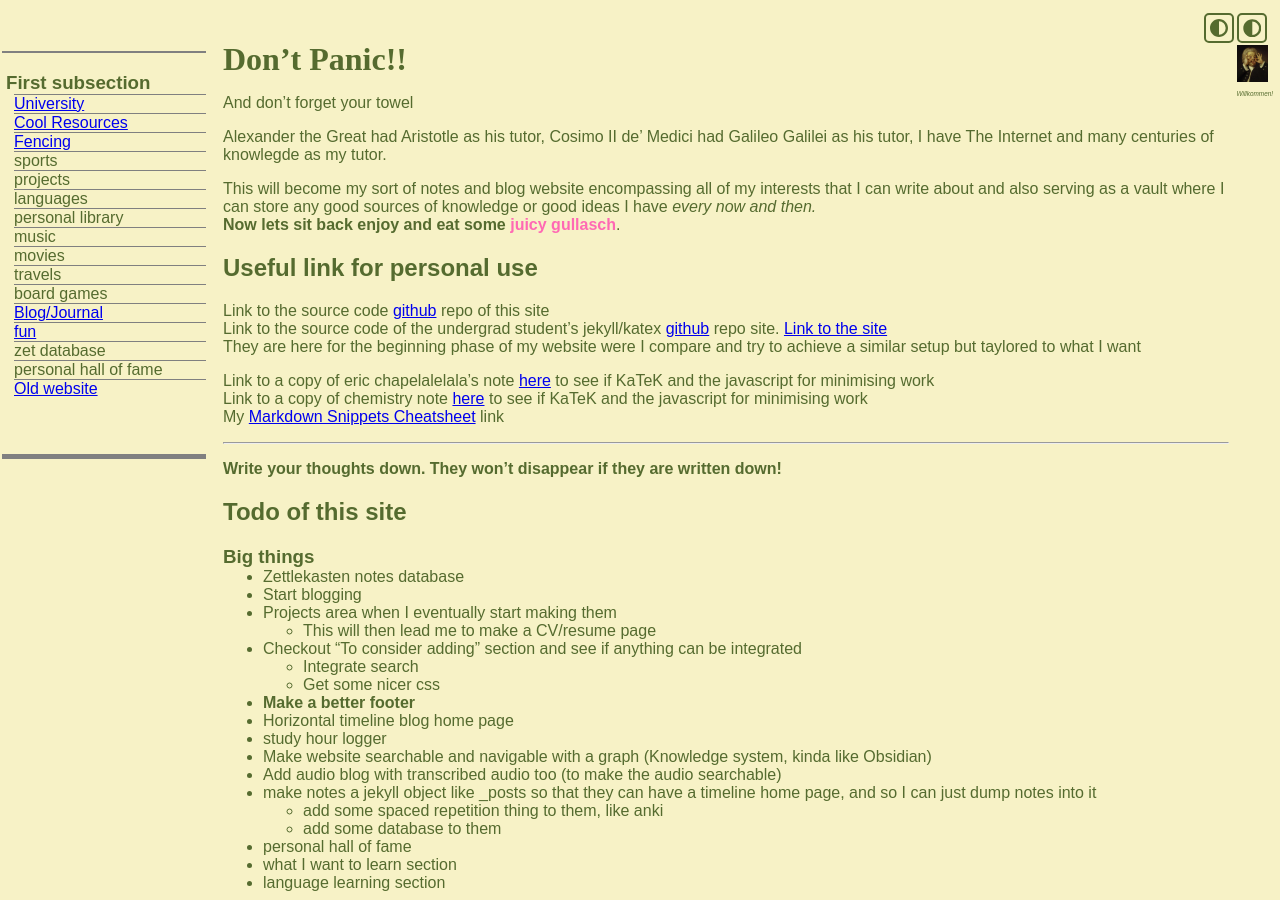
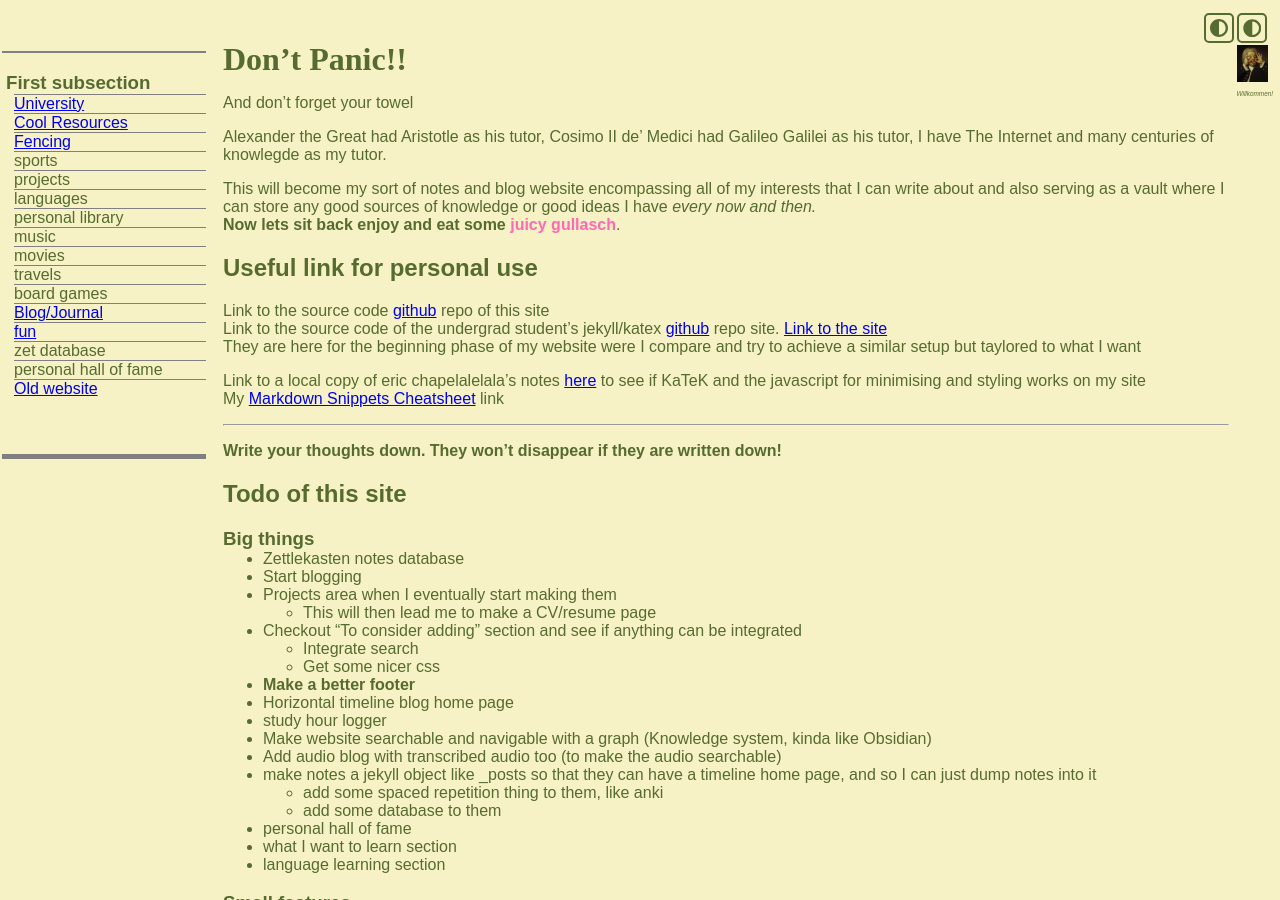
Before and after one commit to GiulianoPalazzi/giulianopalazzi.github.io, a Jekyll site: the page built from index.md, in a window 1280 px wide and 900 px high. Built offline with Jekyll 4.4.1, drawn with Linux system fonts in a browser that asks for light colours; nearby versions of some CDN libraries.

Commit message:
removed unuseful line used for testing website

```diff
--- a/index.md
+++ b/index.md
@@ -21,8 +21,7 @@ Link to the source code [github](https://github.com/GiulianoPalazzi/giulianopala
 Link to the source code of the undergrad student's jekyll/katex [github](https://github.com/eric-chapdelaine/eric-chapdelaine.github.io){:target="_blank"} repo site. [Link to the site](https://ericchapdelaine.com/){:target="_blank"}\\
 They are here for the beginning phase of my website were I compare and try to achieve a similar setup but taylored to what I want
 
-Link to a copy of eric chapelalelala's note [here](/notes/math1341) to see if KaTeK and the javascript for minimising work\\
-Link to a copy of chemistry note [here](/uni/chem/the_atom) to see if KaTeK and the javascript for minimising work\\
+Link to a local copy of eric chapelalelala's notes [here](/notes/math1341) to see if KaTeK and the javascript for minimising and styling works on my site\\
 My [Markdown Snippets Cheatsheet](/notes/cheatsheet) link
 
 ---
```
